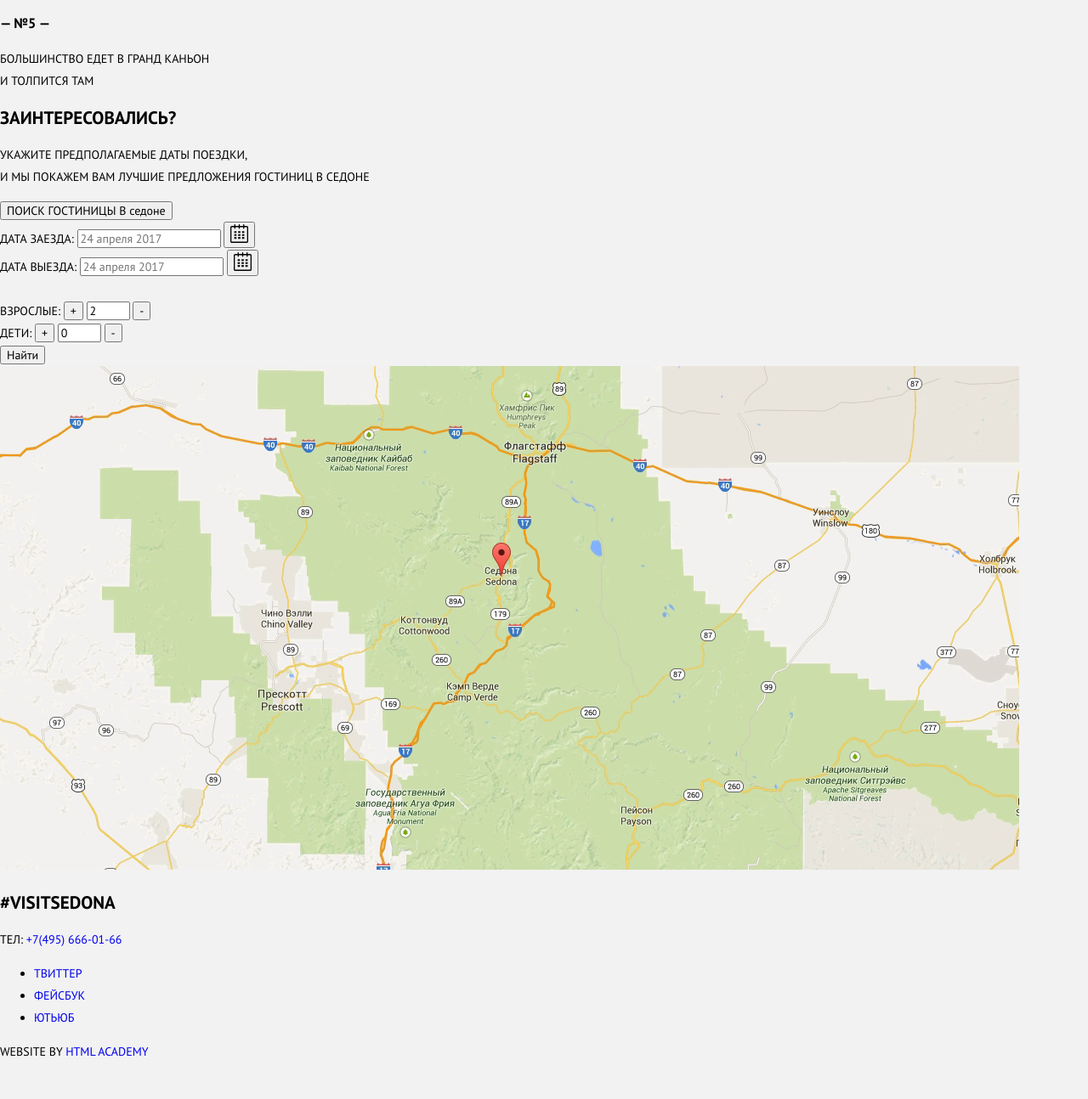
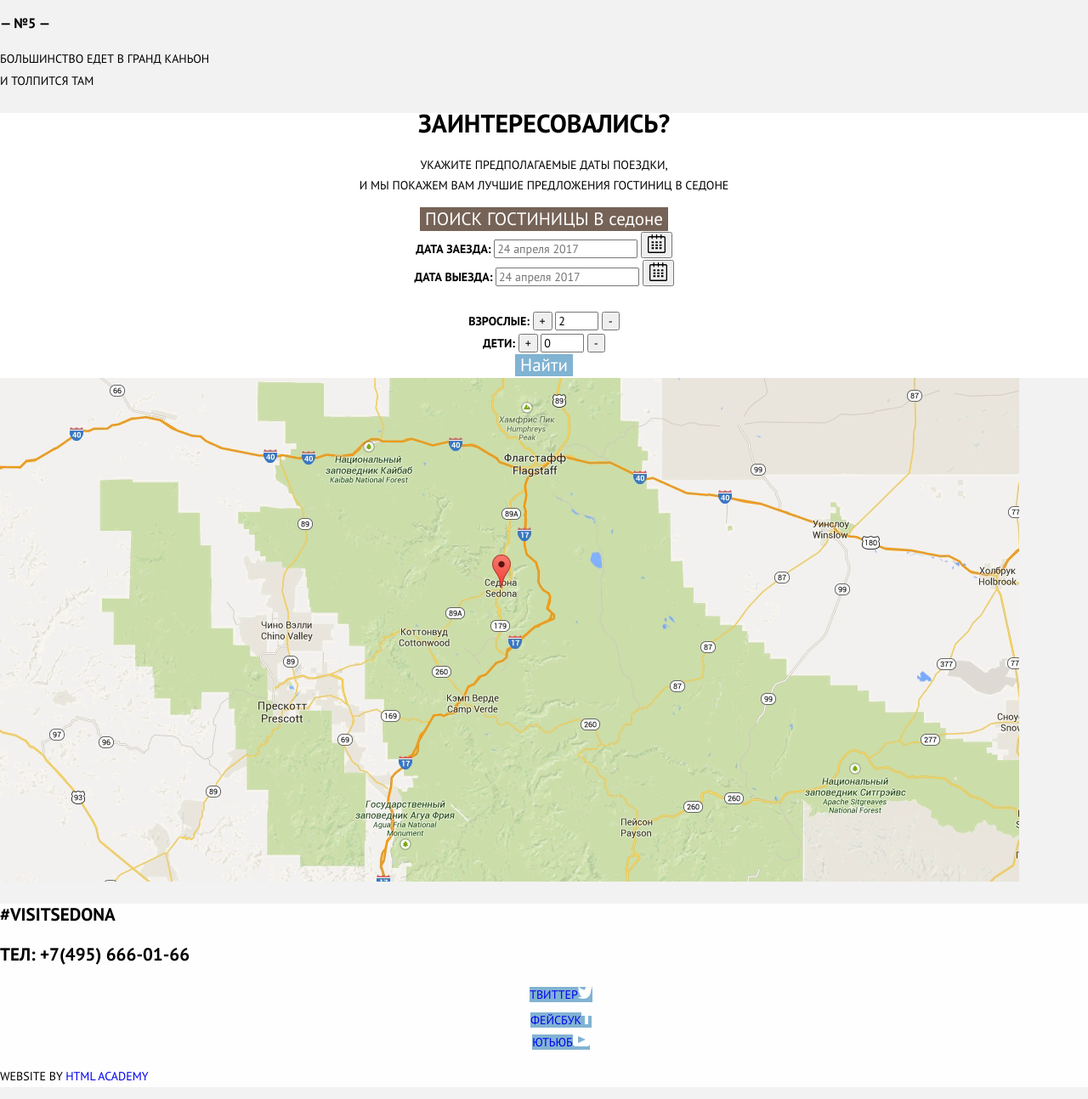
Before and after one commit to dr-montasir/1485429-sedona-28, a plain HTML site: page index.html in a window 1280 px wide. Shown: the part 1975-3269 px from the top of the page at 85% size. Before the commit the page ends 3240 px from the top, so only its background shows below. Drawn offline with Linux system fonts and the light colour scheme.

Commit message:
Начинаем базовую стилизацию

```diff
--- a/css/style.css
+++ b/css/style.css
@@ -14,6 +14,8 @@
 	--basic-gainsboro: #e5e5e5;
 	--very-light-grey: #cacaca;
 	--dim-gray: #666666;
+
+	--white-ninety-percent: rgba(255, 255, 255, 0.9);
 }
 
 /* Globale */
@@ -65,6 +67,8 @@ img {
 	color: var(--pine-cone);
 }
 
+/* Introduction Section */
+
 .introduction {
 	text-align: center;
 }
@@ -77,3 +81,76 @@ img {
 .introduction p {
 	color: var(--night-rider);
 }
+
+/* Button */
+
+.button {
+	border: none;
+}
+
+/* Interested Section */
+
+.interested {
+	text-align: center;
+	background-color: var(--basic-white);
+}
+
+.interested h2, .interested p {
+	line-height: 24px;
+}
+
+.interested h2 {
+	font-weight: 700;
+	font-size: 30px;
+}
+
+.hotel-search {
+	font-weight: 700;
+}
+
+.hotel-search .search-popup, .hotel-search .search {
+	color: var(--basic-white);
+	font-size: 21px;
+}
+
+.search-popup {
+	background-color: var(--pine-cone);
+	line-height: 26px;
+}
+
+.search {
+	background-color: var(--basic-seagull);
+}
+
+/* Main footer */
+
+.main-footer {
+	color: var(--basic-black);
+	background-color: var(--white-ninety-percent);
+}
+
+.footer-contacts {
+	font-weight: 700;
+}
+
+.footer-contacts h2, .footer-contacts p {
+	font-size: 21px;
+}
+
+.footer-social {
+	text-align: center;
+}
+
+.footer-contacts a {
+	color: var(--basic-black);
+}
+
+.footer-social ul {
+	list-style: none;
+}
+
+/* Social button */
+
+.social-button {
+	background-color: var(--basic-seagull)
+}
--- a/index.html
+++ b/index.html
@@ -141,7 +141,7 @@
                     и мы покажем вам лучшие предложения гостиниц в седоне
                 </p>
                 <section class="hotel-search">
-                    <button type="button" form="search-form">ПОИСК ГОСТИНИЦЫ В седоне</button>
+                    <button class="button search-popup" type="button" form="search-form">ПОИСК ГОСТИНИЦЫ В седоне</button>
                     <form class="hotel-search-form" id="search-form" action="https://echo.htmlacademy.ru/courses" method="get">
                         <div class="arrival-date">
                             <label for="arrival-date">Дата заезда:</label>
@@ -170,7 +170,7 @@
                                 <button type="button">-</button>
                             </div>
                         </div>
-                        <button type="submit">Найти</button>
+                        <button class="button search" type="submit">Найти</button>
                     </form>
                 </section>
             </section>
@@ -182,30 +182,32 @@
         <!-- /End Main -->
 
         <!-- Footer -->
-        <footer class="page-footer">
-            <section class="footer-contact">
+        <footer class="page-footer main-footer">
+            <div class="container">
+                <section class="footer-contacts">
                     <h2>#visitSEDONA</h2>
                     <p>ТЕЛ: <a href="tel:+74956660166">+7(495) 666-01-66</a></p>
                 </section>
 
-            <section class="social-networks">
-                <ul class="networks-list">
-                    <li class="network-item">
-                        <a href="#"><span class="visually-hidden">Твиттер</span></a>
+                <section class="footer-social">
+                    <ul>
+                        <li>
+                            <a class="social-button" href="#"><span class="visually-hidden">Твиттер</span><img src="img/twitter.svg"></a>
                         </li>
-                    <li class="network-item">
-                        <a href="#"><span class="visually-hidden">Фейсбук</span></a>
+                        <li>
+                            <a class="social-button" href="#"><span class="visually-hidden">Фейсбук</span><img src="img/fb-icon.svg"></a>
                         </li>
-                    <li class="network-item">
-                        <a href="#"><span class="visually-hidden">Ютьюб</span></a>
+                        <li>
+                            <a class="social-button" href="#"><span class="visually-hidden">Ютьюб</span><img src="img/youtube.svg"></a>
                         </li>
                     </ul>
                 </section>
 
-            <p class="developed-by">
+                <p class="footer-copyright">
                     Website by
-                <a href="https://htmlacademy.ru/intensive/htmlcss"><span class="visually-hidden">HTML Academy</span></a>
+                    <a class="button" href="https://htmlacademy.ru/intensive/htmlcss">HTML Academy</a>
                 </p>
+            </div>
         </footer>
         <!-- /End Footer -->
     </body>
```
Also changed, not shown: catalog.html (+14 -12 lines). Lines whose indentation alone changed are shown as unchanged.
